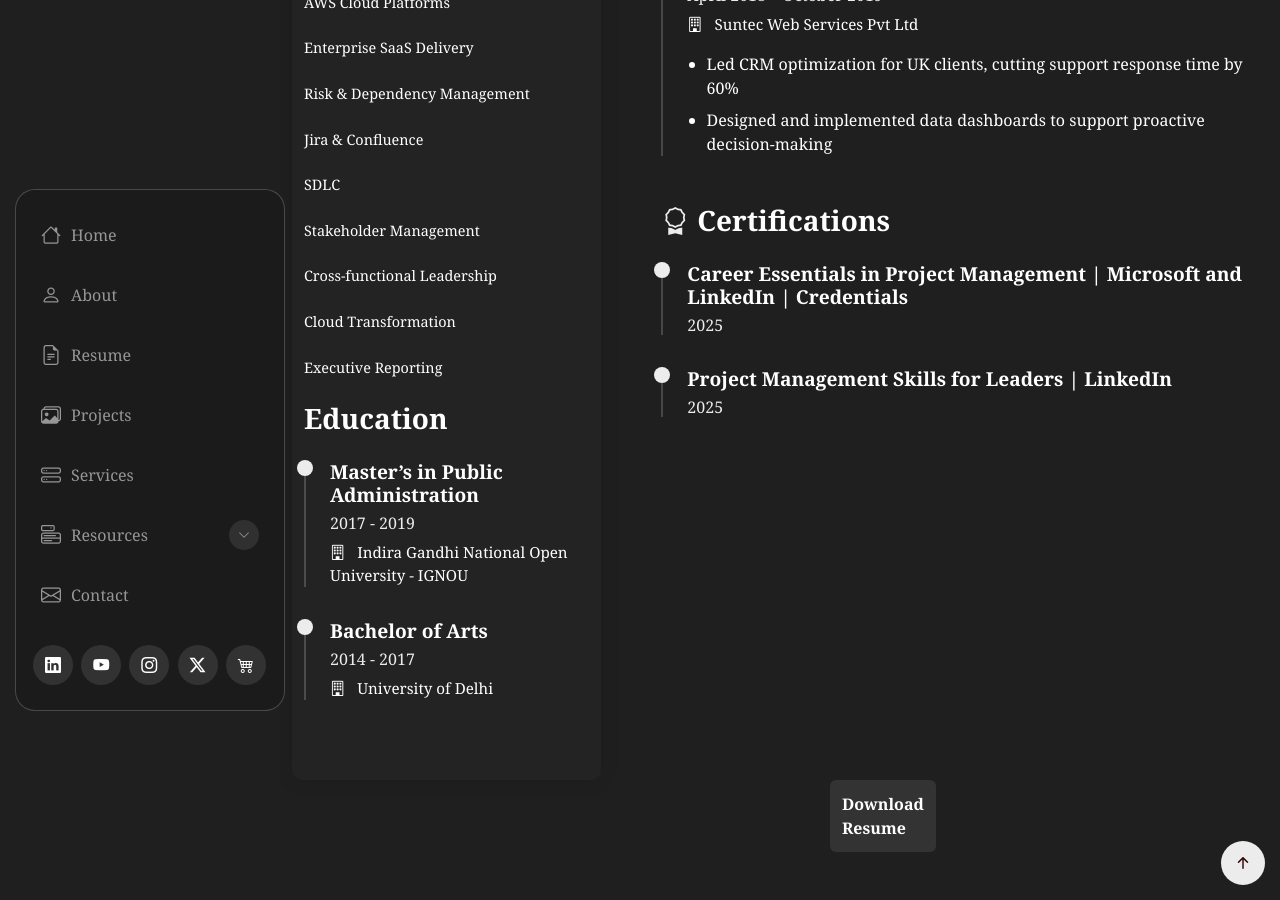
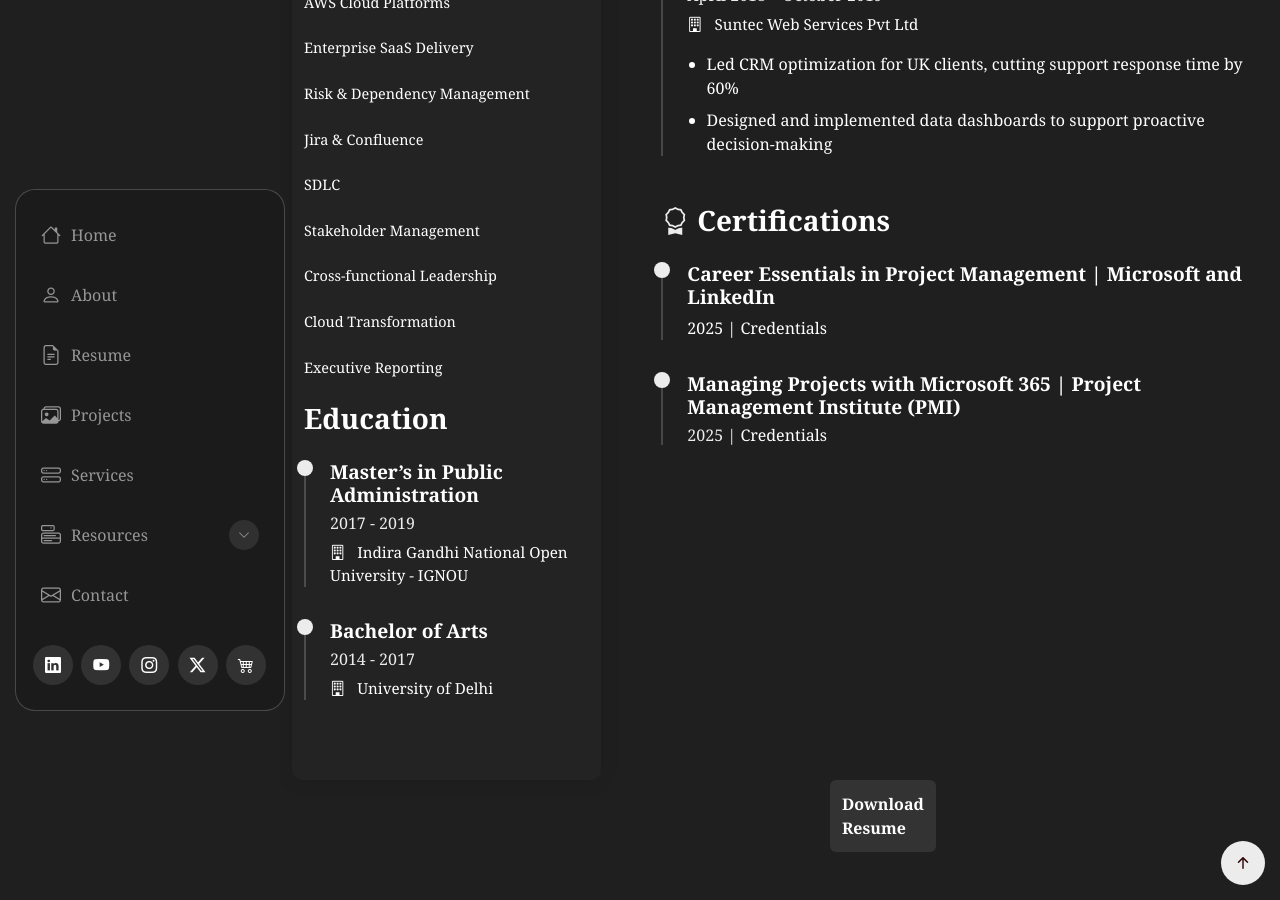
Before and after one commit to iamreemaroy/Reema-Roy, a Jekyll site: the page resume.html, which Jekyll copies as it is, in a window 1280 px wide and 900 px high, scrolled down 1913 px. Built offline with Jekyll 4.4.1, drawn with Linux system fonts in a browser that asks for light colours.

Commit message:
Update resume.html

```diff
--- a/resume.html
+++ b/resume.html
@@ -250,12 +250,12 @@
                   <i class="bi bi-award me-2"></i>Certifications
                 </h3>
                 <div class="resume-item">
-                  <h4>Career Essentials in Project Management | Microsoft and LinkedIn | <a href="https://www.linkedin.com/learning/certificates/85dbf44baae02f43a29df882a95000a2bf01fb7643a41bb6d62e077b1d0a1ddf"> Credentials</a> </h4>
-                  <h5>2025</h5>
+                  <h4>Career Essentials in Project Management | Microsoft and LinkedIn </h4>
+                  <p>2025 |<a href="https://www.linkedin.com/learning/certificates/85dbf44baae02f43a29df882a95000a2bf01fb7643a41bb6d62e077b1d0a1ddf" target="_blank"> Credentials</a></p>
                 </div>
                 <div class="resume-item">
-                  <h4>Project Management Skills for Leaders | LinkedIn</h4>
-                  <h5>2025</h5>
+                  <h4>Managing Projects with Microsoft 365 | Project Management Institute (PMI)</h4>
+                  <h5>2025 |<a href="https://www.linkedin.com/learning/certificates/b775ab5d111ee2ab82edc06f376aa9b4976b7b0aef74345fcac382193925d758" target="_blank"> Credentials</a></h5>
                 </div>
               </div>
             </div>
```
